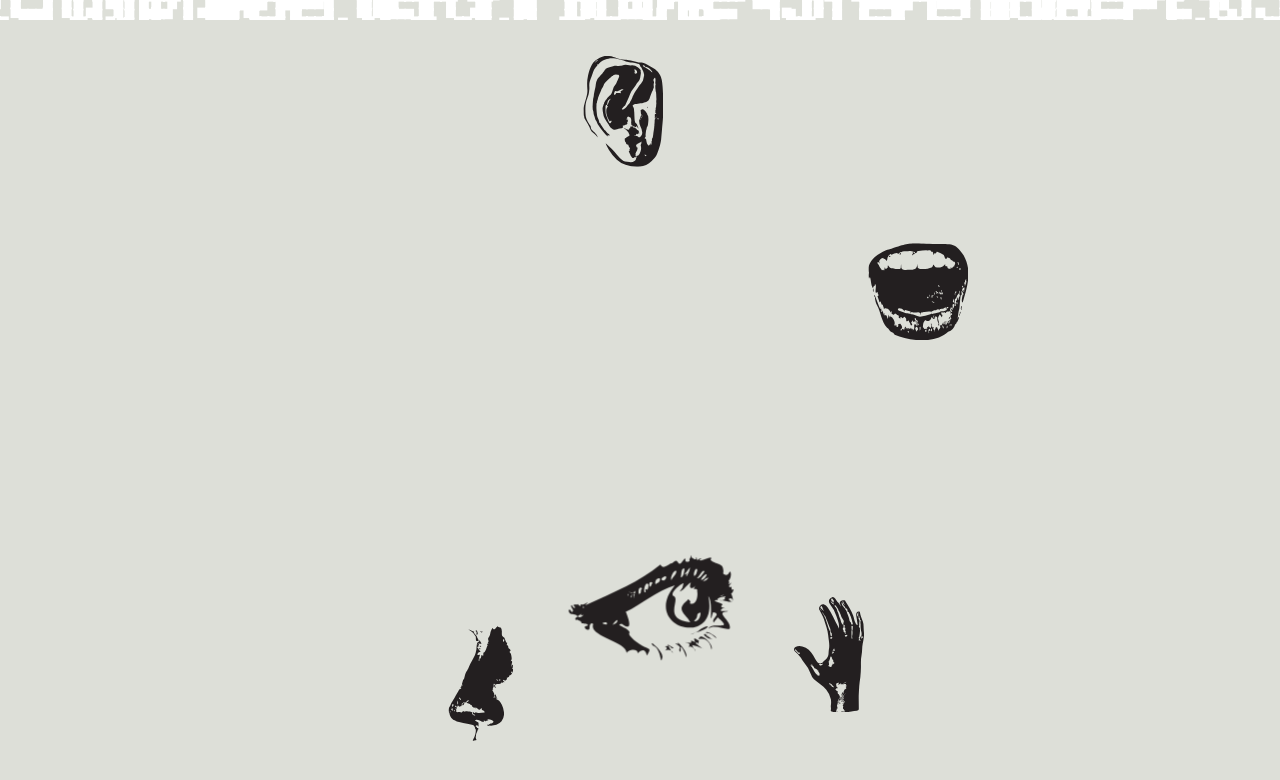
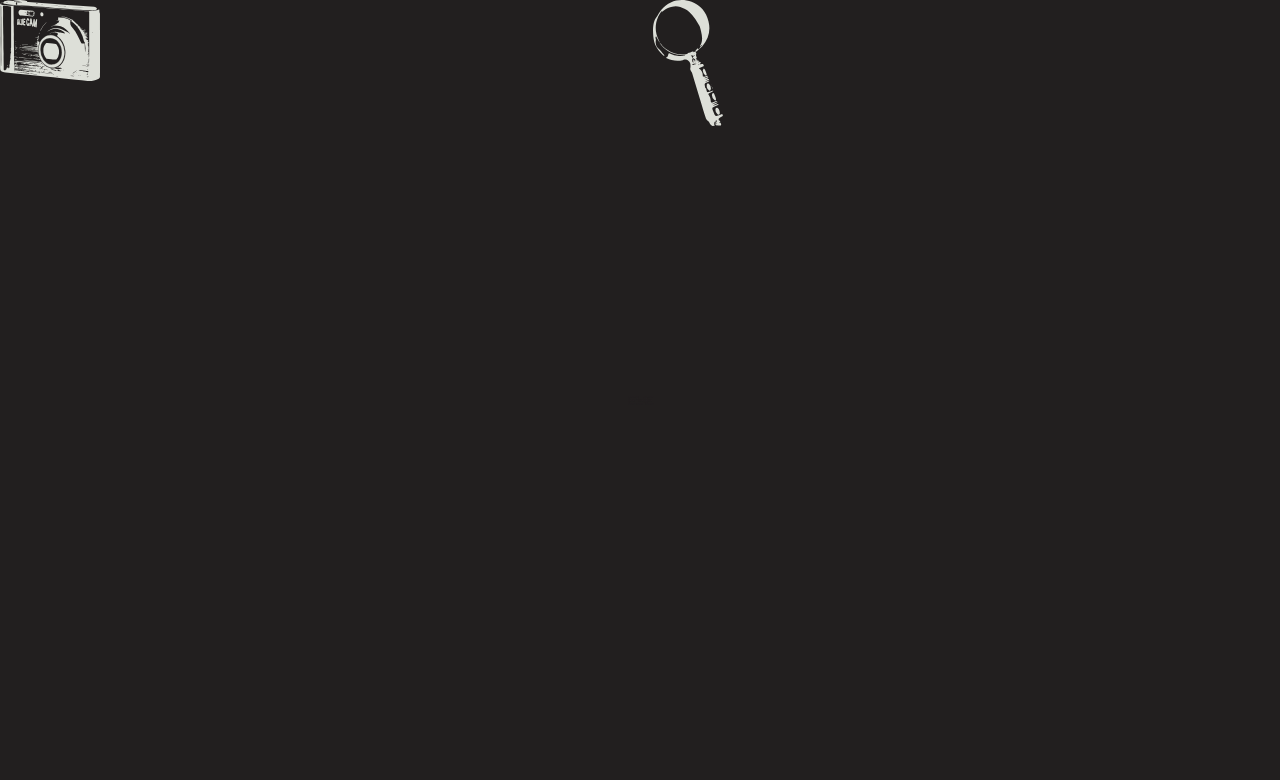
Before and after one commit to bbb0444/5s-Project, a Next.js app: page / in a window 1280 px wide. Both pictures are taken after a click on the picture 350 px from the left and 304 px from the top of the page. Shown: the top 780 px of the page. Built offline with nearby package versions, Linux system fonts and the light colour scheme.

Commit message:
problems with re renders in MainComponent when state variable changes (header component)

```diff
--- a/app/components/CameraSearch/CameraSearch.module.scss
+++ b/app/components/CameraSearch/CameraSearch.module.scss
@@ -1,9 +1,14 @@
+@import "../../variables.scss";
+
 .container {
+  position: absolute;
   display: flex;
   justify-content: space-around; // or use 'space-between'
   align-items: center;
   width: 100%;
   height: 100%;
+
+  background-color: $black;
 }
 
 .text {
@@ -12,10 +17,10 @@
 
 .camera {
   //   transition: transform 0.3s ease;
+  width: 100%;
+  height: 100%;
 
-  &:hover {
-    transform: scale(1.1);
-  }
+  // background-color: $bg-colour;
 }
 
 .search {
@@ -23,7 +28,9 @@
   height: 100%;
   //   transition: transform 0.3s ease;
 
-  &:hover {
-    transform: scale(1.1);
-  }
+  // background-color: $bg-colour;
 }
+
+:export {
+  white: $bg-colour;
+}
--- a/app/components/CameraSearch/index.tsx
+++ b/app/components/CameraSearch/index.tsx
@@ -22,6 +22,7 @@ const Index: React.FC<Props> = ({ text }) => {
             width={100} // width of the image file
             height={100} // height of the image file
             objectFit="contain"
+            color={styles.white}
           />
         </Link>
       </div>
--- a/app/components/Header/Header.module.scss
+++ b/app/components/Header/Header.module.scss
@@ -38,7 +38,7 @@ $debug: false;
   isolation: isolate;
 }
 
-.column {
+.icons {
   width: 100%;
   display: flex;
   flex-direction: column;
@@ -77,12 +77,13 @@ $debug: false;
   // transform: rotate(calc((-360deg / 5) * var(--i)));
   // transform-origin: 17.5rem 35rem;
   @if $debug {
-    border: 1px solid gold;
+    border: 1px solid rgb(131, 123, 79);
   }
 }
 
-.square {
+.circle {
   position: relative;
+  z-index: 1;
   // top: 50%;
   // left: 50%;
   // transform: translate(-50%, -50%);
@@ -148,17 +149,12 @@ $debug: false;
   // background-color: green;
 }
 
-@keyframes growRight {
-  0% {
-    opacity: 0;
-    transform: scaleX(0);
-  }
-  // 80% {
-  //   opacity: 0.5;
-  //   transform: scaleX(0.8);
-  // }
-  100% {
-    opacity: 1;
-    transform: scaleX(1);
-  }
+.menu {
+  position: absolute;
+  z-index: 2;
+  top: 0;
+  left: 0;
+  width: 100%;
+  height: 100%;
+  background-color: $black;
 }
--- a/app/components/Header/ImgMotionDiv.tsx
+++ b/app/components/Header/ImgMotionDiv.tsx
@@ -1,7 +1,11 @@
 // ImgMotionDiv.tsx
 import { FC, memo, useCallback } from "react";
 import Image from "next/image";
-import { motion } from "framer-motion";
+import {
+  DOMKeyframesDefinition,
+  DynamicAnimationOptions,
+  motion,
+} from "framer-motion";
 import styles from "./Header.module.scss";
 import { ImageProps } from "./types";
 
@@ -14,7 +18,8 @@ interface ImgMotionDivProps {
   randomY: number;
   setSelectedImageCB: (image: ImageProps) => void;
   animate: (target: string, animation: object, options: object) => void;
-  radius: number;
+  animation: DOMKeyframesDefinition;
+  options: DynamicAnimationOptions;
 }
 
 const ImgMotionDiv: FC<ImgMotionDivProps> = ({
@@ -26,7 +31,8 @@ const ImgMotionDiv: FC<ImgMotionDivProps> = ({
   randomY,
   setSelectedImageCB,
   animate,
-  radius,
+  animation,
+  options,
 }) => {
   const handleClick = async (event: React.MouseEvent) => {
     event.preventDefault(); // Prevent the default action of the click event
@@ -34,15 +40,8 @@ const ImgMotionDiv: FC<ImgMotionDivProps> = ({
 
     animate(
       `#${image.text}`, // Use the image parameter to get a reference to the correct image
-      {
-        scale: [1, 1.5],
-        x: [0, radius],
-        y: [0, radius],
-      },
-      {
-        duration: 1,
-        ease: "easeInOut",
-      }
+      animation,
+      options
     );
   };
 
--- a/app/components/Header/index.tsx
+++ b/app/components/Header/index.tsx
@@ -12,10 +12,11 @@ import {
 import Image from "next/image";
 import styles from "./Header.module.scss";
 import CameraSearch from "../CameraSearch";
-import { motion, useAnimate } from "framer-motion";
+import { PanInfo, motion, useAnimate } from "framer-motion";
 
 import { ImageProps } from "./types";
 import ImgMotionDiv from "./ImgMotionDiv";
+import { init } from "next/dist/compiled/webpack/webpack";
 
 const images: ImageProps[] = [
   {
@@ -67,9 +68,16 @@ const Header = () => {
   const selectedImage = useRef<ImageProps | null>(null);
   const [scope, animate] = useAnimate();
 
+  const [rotation, setRotation] = useState(0);
+  const [state, setState] = useState("home");
+
   const setSelectedImageCB = useCallback((image: ImageProps | null) => {
     selectedImage.current = image;
     console.log(selectedImage.current);
+
+    setTimeout(() => {
+      setState("selected");
+    }, 500);
   }, []);
 
   // Update the radius when the component mounts and when the window resizes
@@ -82,7 +90,6 @@ const Header = () => {
         setParentHeight(parentRef.current.offsetHeight);
       }
     };
-
     updateRadius();
     window.addEventListener("resize", updateRadius);
 
@@ -91,18 +98,67 @@ const Header = () => {
     };
   }, []);
 
+  // const handleDragStart = (
+  //   event: MouseEvent | TouchEvent | PointerEvent,
+  //   info: PanInfo
+  // ) => {
+  //   console.log("drag start");
+  //   console.log(info);
+  //   console.log(event);
+  // };
+  // const handleDragEnd = (
+  //   event: MouseEvent | TouchEvent | PointerEvent,
+  //   info: PanInfo
+  // ) => {
+  //   console.log("drag end");
+  //   console.log(info);
+  //   console.log(event);
+  // };
+
+  interface MainComponentProps {
+    images: ImageProps[];
+    parentWidth: number;
+    parentHeight: number;
+    radius: number;
+    setSelectedImageCB: (image: ImageProps | null) => void;
+    animate: any;
+  }
+
+  const MainComponent: FC<MainComponentProps> = memo(
+    ({
+      images,
+      parentWidth,
+      parentHeight,
+      radius,
+      setSelectedImageCB,
+      animate,
+    }) => {
       return (
         <div className={styles.main} ref={scope}>
-      <ul className={styles.column}>
-        <div className={styles.square} ref={parentRef}>
+          <ul className={styles.icons}>
+            <motion.div
+              // drag="x"
+              dragConstraints={{ left: 0, right: 0 }}
+              style={{ rotate: rotation }}
+              // onDragStart={handleDragStart}
+              // onDragEnd={handleDragEnd}
+              className={styles.circle}
+              ref={parentRef}
+            >
               {images.map((image, index) => {
-            const angle = ((2 * Math.PI) / numImages) * index - 360 / numImages;
+                const angle =
+                  ((2 * Math.PI) / numImages) * index - 360 / numImages;
                 const initialX =
                   parentWidth / 2 + radius * Math.cos(angle) - image.width / 2;
                 const initialY =
-              parentHeight / 2 + radius * Math.sin(angle) - image.height / 2;
+                  parentHeight / 2 +
+                  radius * Math.sin(angle) -
+                  image.height / 2;
                 const randomX = randomXY();
                 const randomY = randomXY();
+
+                const middleX = radius / 2 - initialX - image.height * 2; //not exactly middle
+                const middleY = radius / 2 - initialY - image.width * 2;
 
                 return (
                   <div className={styles.container} key={index}>
@@ -115,14 +171,50 @@ const Header = () => {
                       randomY={randomY}
                       setSelectedImageCB={setSelectedImageCB}
                       animate={animate}
-                  radius={radius}
+                      animation={{
+                        scale: [1, 800],
+                        // transform: ["skewY(0deg)", "skewY(45deg)", "skewY(0deg)"],
+                        x: [0, middleX],
+                        y: [0, middleY],
+                      }}
+                      options={{
+                        duration: 2,
+                        ease: "easeInOut",
+                      }}
                     />
                   </div>
                 );
               })}
-        </div>
+            </motion.div>
           </ul>
         </div>
+      );
+    }
+  );
+
+  MainComponent.displayName = "MainComponent";
+
+  return (
+    <>
+      {selectedImage.current != null && (
+        <motion.div
+          className={styles.menu}
+          initial={{ opacity: 0 }}
+          animate={{ opacity: 1 }}
+          transition={{ duration: 1 }}
+        >
+          <CameraSearch text={selectedImage.current.text} />
+        </motion.div>
+      )}
+      <MainComponent
+        images={images}
+        parentWidth={parentWidth}
+        parentHeight={parentHeight}
+        radius={radius}
+        setSelectedImageCB={setSelectedImageCB}
+        animate={animate}
+      />
+    </>
   );
 };
 
--- /dev/null
+++ b/app/components/SVGicon/index.tsx
@@ -0,0 +1,9 @@
+import React from "react";
+
+const SVGicon = ({ color = "", path = "", ...props }) => (
+  <svg {...props} fill={color}>
+    <path d={path} />
+  </svg>
+);
+
+export default SVGicon;
--- a/app/variables.scss
+++ b/app/variables.scss
@@ -1,4 +1,11 @@
-$bg-colour: rgb(221, 223, 216);
+$bg-colour: #dddfd8;
 $main-text-colour: rgb(35, 31, 32);
+$secondary-text-colour: rgb(144, 70, 52);
 $black: rgb(34, 31, 31);
-$secondary-text-colour: rgb(144, 70, 52);
+
+:export {
+  bgColour: $bg-colour;
+  mainTextColour: $main-text-colour;
+  secondaryTextColour: $secondary-text-colour;
+  blackColour: $black;
+}
```
Also changed, not shown: public/SVG/camera.svg, public/SVG/search.svg. Lines whose indentation alone changed are shown as unchanged.
